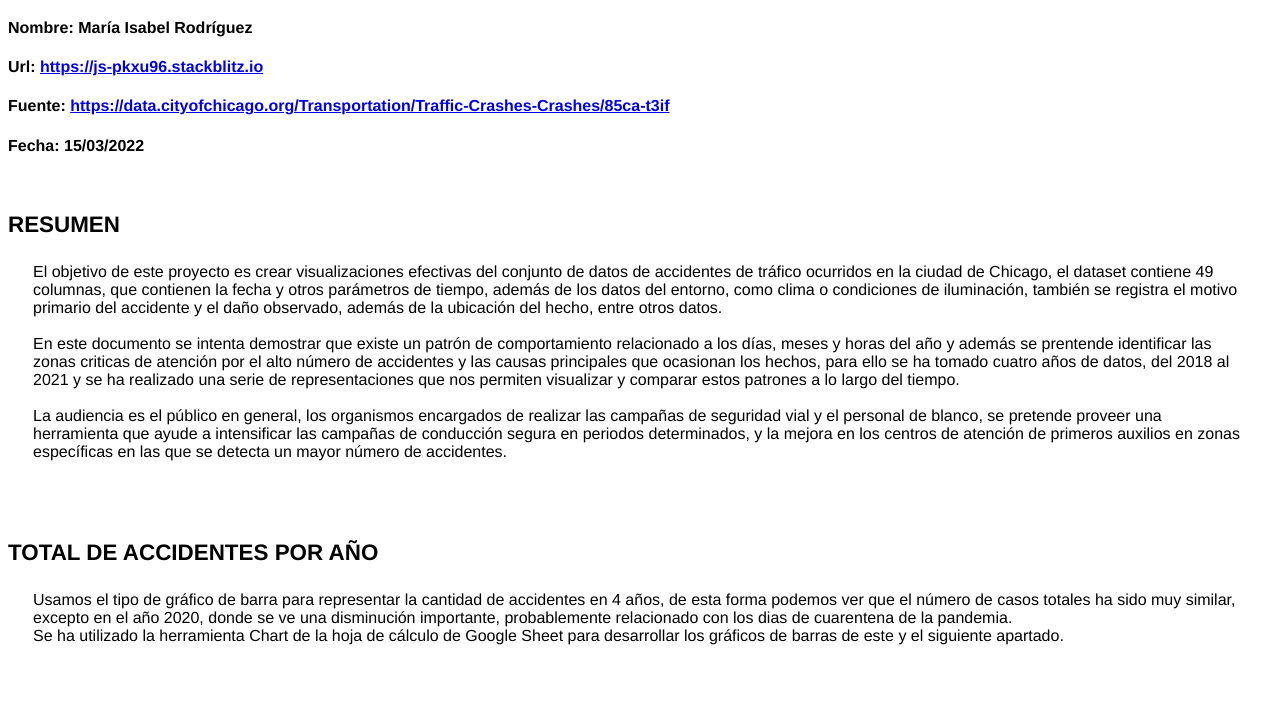
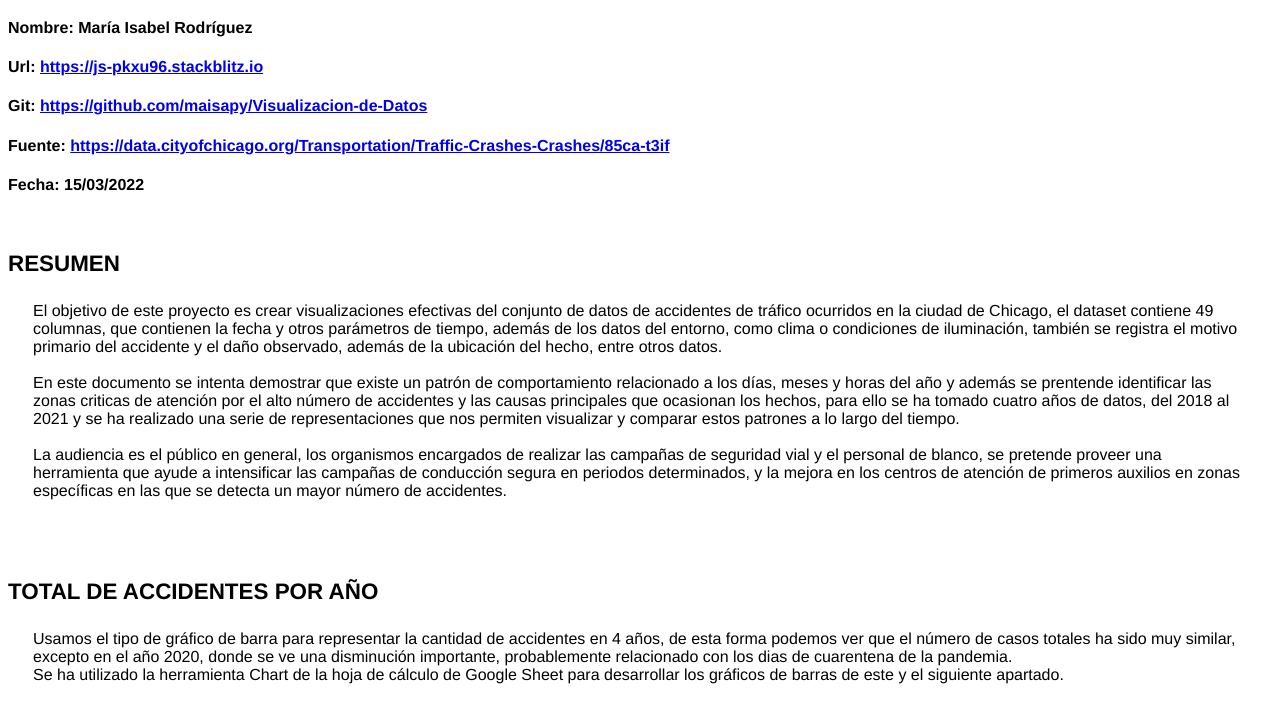
Before and after one commit to maisapy/Visualizacion-de-Datos, a website: page index.html in a window 1280 px wide. Shown: the part 134-840 px from the top of the page. Drawn offline with nearby package versions, Linux system fonts and the light colour scheme; grey boxes are pictures that could not be loaded.

Commit message:
1 file modified

```diff
--- a/index.html
+++ b/index.html
@@ -49,6 +49,7 @@
     <h1 class="main-title">Accidentes de tráfico en Chicago </h1>
     <h4 class="main-autor">Nombre: María Isabel Rodríguez</h3>
     <h4 class="main-url">Url: <a href="https://js-pkxu96.stackblitz.io">https://js-pkxu96.stackblitz.io</a></h3>
+    <h4 class="main-url">Git: <a href="https://github.com/maisapy/Visualizacion-de-Datos">https://github.com/maisapy/Visualizacion-de-Datos</a></h3>
     <h4 class="main-fuente">Fuente: <a href="https://data.cityofchicago.org/Transportation/Traffic-Crashes-Crashes/85ca-t3if">https://data.cityofchicago.org/Transportation/Traffic-Crashes-Crashes/85ca-t3if</a></h3>
     <h4 class="main-fecha">Fecha: 15/03/2022</h4>
     <br>
```
